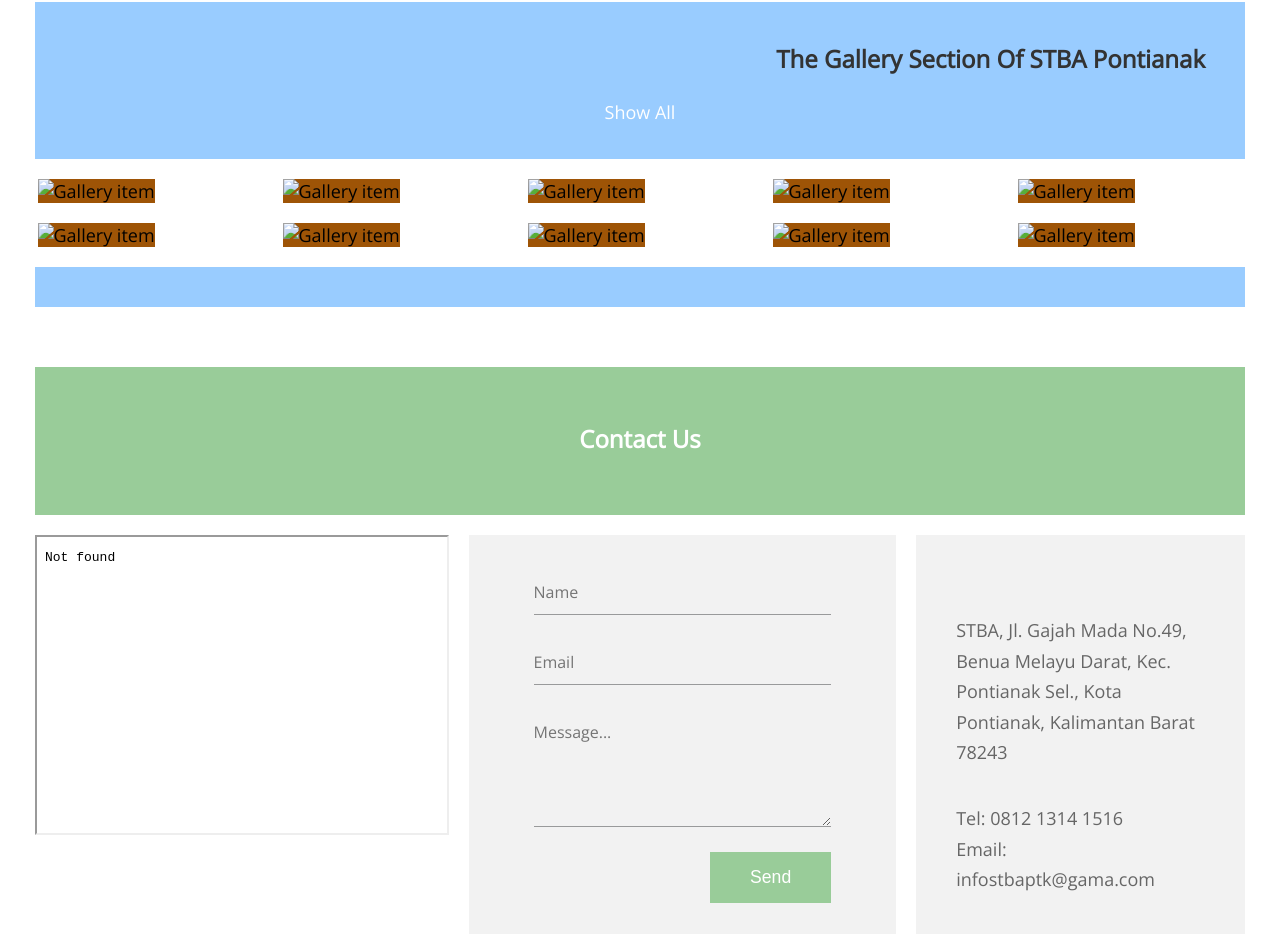
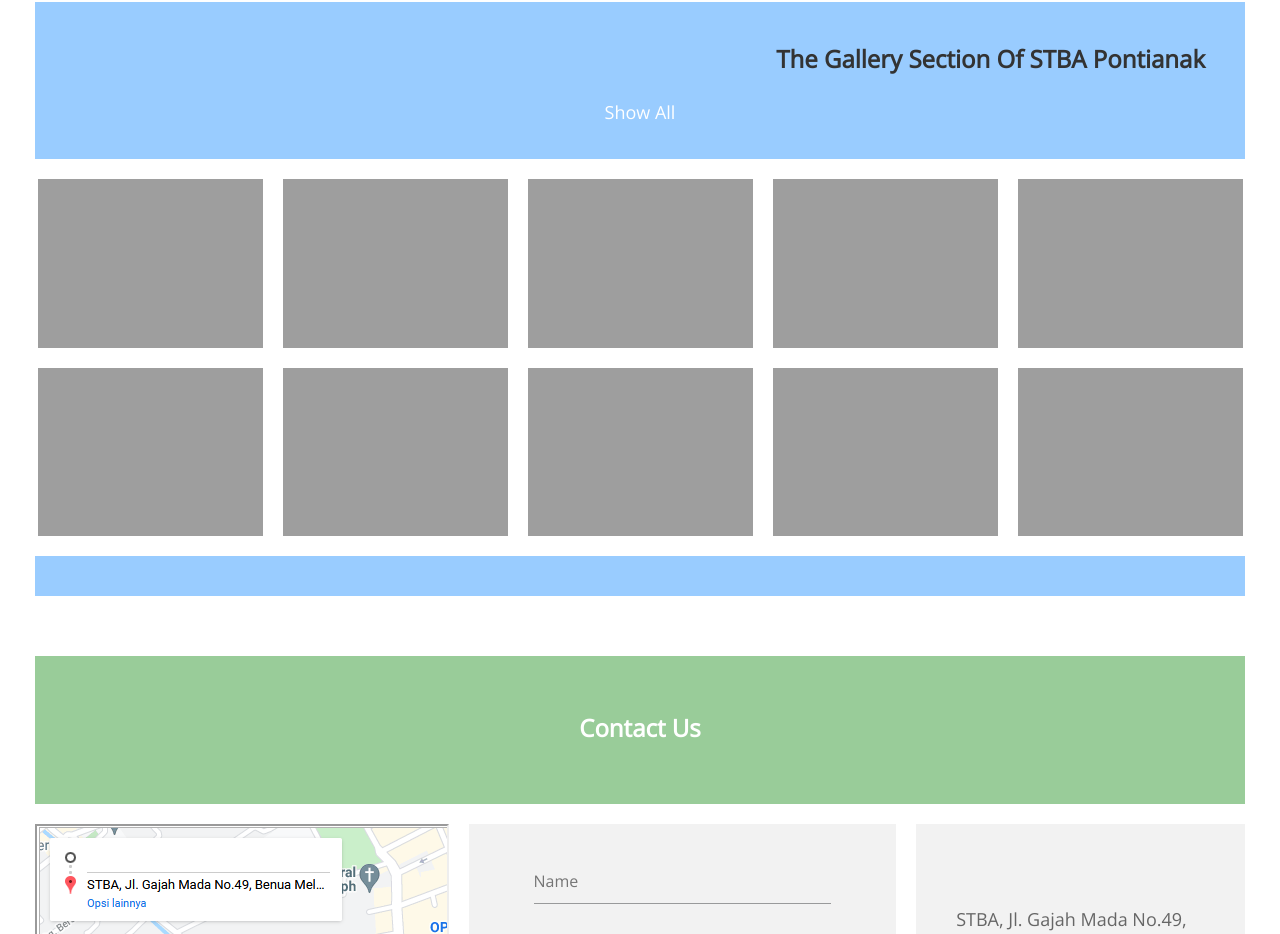
Before and after one commit to Britania13/uasbritania3D1.io, a plain HTML site: page index.html in a window 1280 px wide. Shown: the part 1866-2800 px from the top of the page. Drawn offline with nearby package versions, Linux system fonts and the light colour scheme; the site is published under a folder, as on GitHub Pages, so addresses that start at the root find nothing.

Commit message:
Add files via upload

```diff
--- a/index.html
+++ b/index.html
@@ -60,7 +60,7 @@ https://templatemo.com/tm-544-comparto
         <section class="tm-mb-1" id="about">
             <div class="tm-row tm-about-row">
                 <div class="tm-section-1-l">
-                    <img src="/img/a.jpg"About image" class="tm-img-responsive">
+                    <img src="img/a.jpg"About image" class="tm-img-responsive">
                 </div>
                 <article class="tm-section-1-r tm-bg-color-8">
                     <h2 class="tm-mb-2 tm-title-color">STBA GAJAHMADA PONTIANAK</h2>
@@ -117,7 +117,7 @@ https://templatemo.com/tm-544-comparto
                 </div>
             </div>
             <div class="tm-section-2-r">
-                <img src="/img/e.JPG" alt="Services image" class="tm-img-responsive">
+                <img src="img/e.JPG" alt="Services image" class="tm-img-responsive">
             </div>
         </section>
         <section class="tm-bg-color-4 tm-mb-3 tm-gallery-section" id="gallery">
@@ -132,7 +132,7 @@ https://templatemo.com/tm-544-comparto
                 <div class="tm-gallery" id="tm-gallery">
                     <div class="tm-gallery-item nature">
                         <figure class="effect-bubba">
-                            <img src="/img/b.jpg" alt="Gallery item" class="tm-img-responsive" />
+                            <img src="img/b.jpg" alt="Gallery item" class="tm-img-responsive" />
                             <figcaption>
 
                                 <p>Ruang Kuliah</p>
@@ -142,7 +142,7 @@ https://templatemo.com/tm-544-comparto
                     </div>
                     <div class="tm-gallery-item animals">
                         <figure class="effect-bubba">
-                            <img src="/img/c.jpg" alt="Gallery item" class="tm-img-responsive" />
+                            <img src="img/c.jpg" alt="Gallery item" class="tm-img-responsive" />
                             <figcaption>
                                 <h2></h2>
                                 <p>Ruang Komputer</p>
@@ -152,7 +152,7 @@ https://templatemo.com/tm-544-comparto
                     </div>
                     <div class="tm-gallery-item nature">
                         <figure class="effect-bubba">
-                            <img src="/img/e.JPG" alt="Gallery item" class="tm-img-responsive" />
+                            <img src="img/e.JPG" alt="Gallery item" class="tm-img-responsive" />
                             <figcaption>
 
                                 <p>Gedung Kampus</p>
@@ -162,7 +162,7 @@ https://templatemo.com/tm-544-comparto
                     </div>
                     <div class="tm-gallery-item nature">
                         <figure class="effect-bubba">
-                            <img src="/img/f.JPG" alt="Gallery item" class="tm-img-responsive" />
+                            <img src="img/f.JPG" alt="Gallery item" class="tm-img-responsive" />
                             <figcaption>
                                 <h2> <span></span></h2>
                                 <p>Ruang Audio</p>
@@ -172,7 +172,7 @@ https://templatemo.com/tm-544-comparto
                     </div>
                     <div class="tm-gallery-item animals">
                         <figure class="effect-bubba">
-                            <img src="/img/g.jpg" alt="Gallery item" class="tm-img-responsive" />
+                            <img src="img/g.jpg" alt="Gallery item" class="tm-img-responsive" />
                             <figcaption>
                                 <h2> <span></span></h2>
                                 <p>Perpustakaan</p>
@@ -182,7 +182,7 @@ https://templatemo.com/tm-544-comparto
                     </div>
                     <div class="tm-gallery-item animals">
                         <figure class="effect-bubba">
-                            <img src="/img/h.JPG" alt="Gallery item" class="tm-img-responsive" />
+                            <img src="img/h.JPG" alt="Gallery item" class="tm-img-responsive" />
                             <figcaption>
                                 <h2><span></span></h2>
                                 <p>Mahasiswa</p>
@@ -192,7 +192,7 @@ https://templatemo.com/tm-544-comparto
                     </div>
                     <div class="tm-gallery-item peopl">
                         <figure class="effect-bubba">
-                            <img src="/img/i.JPG" alt="Gallery item" class="tm-img-responsive" />
+                            <img src="img/i.JPG" alt="Gallery item" class="tm-img-responsive" />
                             <figcaption>
                                 <h2> <span></span></h2>
                                 <p>Mahasiswa</p>
@@ -202,7 +202,7 @@ https://templatemo.com/tm-544-comparto
                     </div>
                     <div class="tm-gallery-item people">
                         <figure class="effect-bubba">
-                            <img src="/img/j.JPG" alt="Gallery item" class="tm-img-responsive" />
+                            <img src="img/j.JPG" alt="Gallery item" class="tm-img-responsive" />
                             <figcaption>
                                 <h2><span></span></h2>
                                 <p>Mahasiswa
@@ -212,7 +212,7 @@ https://templatemo.com/tm-544-comparto
                     </div>
                     <div class="tm-gallery-item people">
                         <figure class="effect-bubba">
-                            <img src="/img/stie drone'.jpg" alt="Gallery item" class="tm-img-responsive" />
+                            <img src="img/stie drone'.jpg" alt="Gallery item" class="tm-img-responsive" />
                             <figcaption>
                                 <h2> <span></span></h2>
                                 <p>Gedung Kampus</p>
@@ -222,7 +222,7 @@ https://templatemo.com/tm-544-comparto
                     </div>
                     <div class="tm-gallery-item people">
                         <figure class="effect-bubba">
-                            <img src="/img/k.png" alt="Gallery item" class="tm-img-responsive" />
+                            <img src="img/k.png" alt="Gallery item" class="tm-img-responsive" />
                             <figcaption>
                                 <h2> <span></span></h2>
                                 <p>Ruang Kelas</p>
@@ -245,7 +245,7 @@ https://templatemo.com/tm-544-comparto
                             4. Copy only URL and paste it within the src="" field below
                         -->
                         <iframe width="100%" height="300" id="gmap-canvas"
-                            <img src="/img/Screenshot (35).png"
+                            <img src="img/Screenshot (35).png"
                             ></iframe>
                     </div>
                 </div>
```
